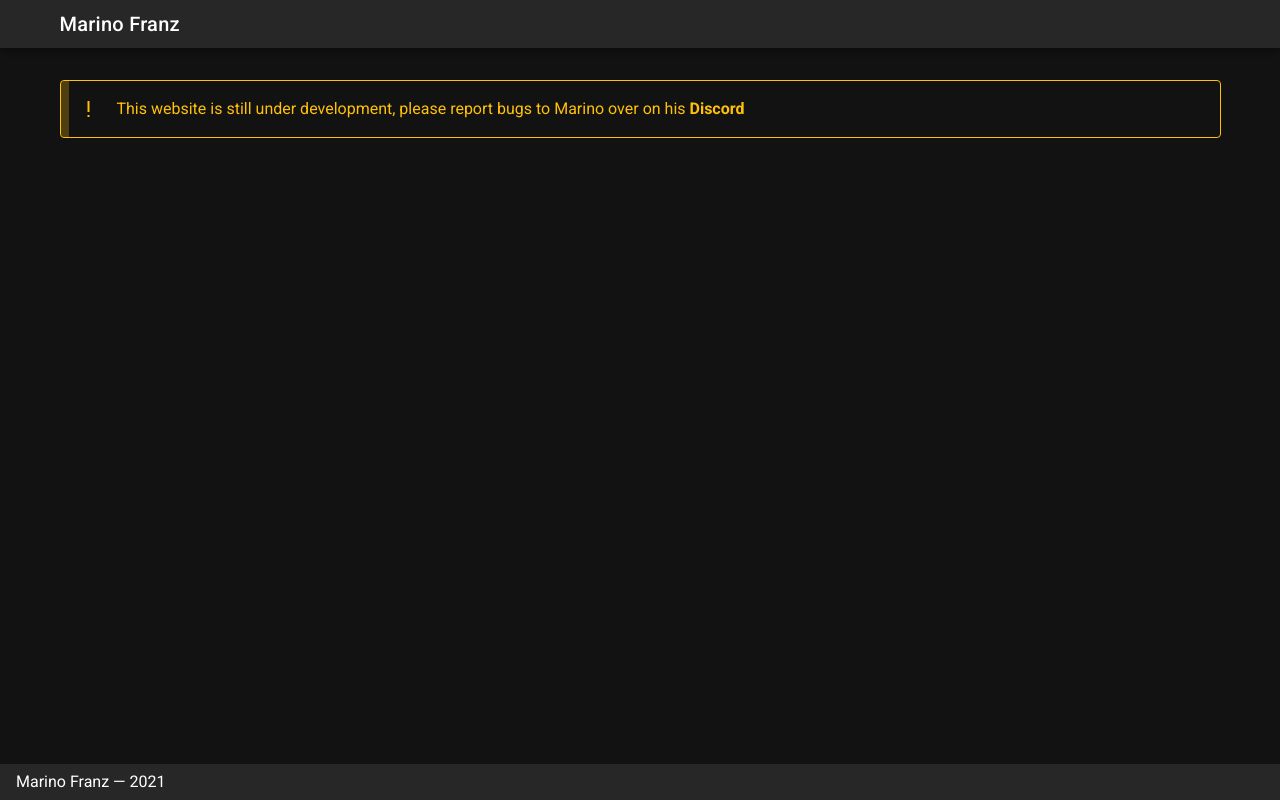
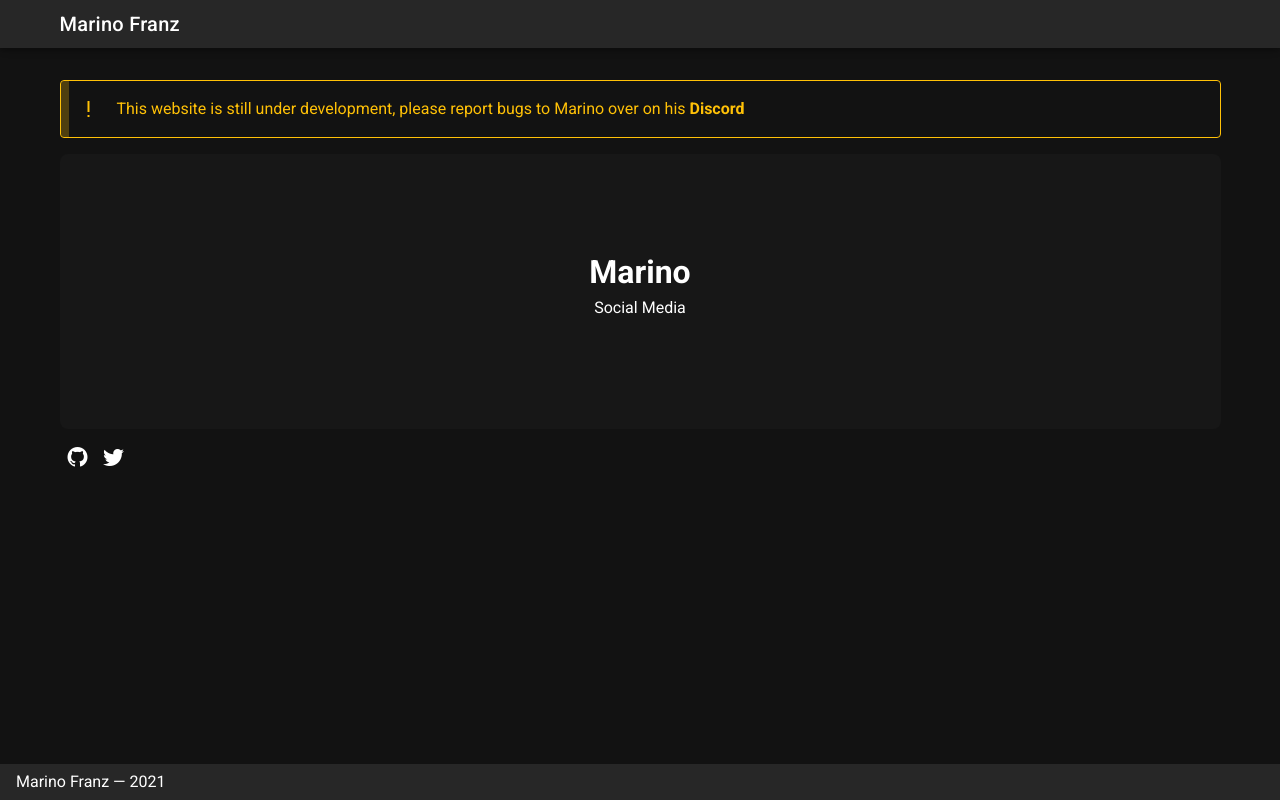
Before and after one commit to marinofranz/MarinoCodes, a Nuxt app: page /social in a window 1280 px wide. Built offline with nearby package versions, Linux system fonts and the light colour scheme.

Commit message:
:construction: WIP

```diff
--- a/assets/variables.scss
+++ /dev/null
@@ -1,4 +0,0 @@
-// Ref: https://github.com/nuxt-community/vuetify-module#customvariables
-//
-// The variables you want to modify
-// $font-size-root: 20px;
--- a/nuxt.config.js
+++ b/nuxt.config.js
@@ -47,7 +47,6 @@ export default {
 
   // Vuetify module configuration (https://go.nuxtjs.dev/config-vuetify)
   vuetify: {
-    customVariables: ['~/assets/variables.scss'],
     theme: {
       dark: true,
       themes: {
--- a/pages/index.vue
+++ b/pages/index.vue
@@ -76,11 +76,6 @@
 
 <script>
 export default {
-  data(){
-    return {
-
-    }
-  },
   head(){
     return {
       title: "Home"
--- /dev/null
+++ b/pages/social.vue
@@ -0,0 +1,63 @@
+<template>
+  <div>
+    <v-img
+      src="/MGlow.png"
+      max-height="275"
+      max-width="1400"
+      class="rounded-lg"
+    >
+      <v-overlay
+        :absolute="true"
+        :value="true"
+        :opacity="0.30"
+      >
+        <h1 class="text-center">Marino</h1>
+        <p class="text-center">Social Media</p>
+      </v-overlay>
+    </v-img>
+
+    <div class="bottom-spacing"></div>
+
+    <v-btn
+      text
+      icon
+      color="white"
+      to="https://github.com/marinofranz"
+    >
+      <v-icon>
+        mdi-github
+      </v-icon>
+    </v-btn>
+
+    <v-btn
+      text
+      icon
+      color="white"
+      to="https://twitter.com/DJMarino_"
+    >
+      <v-icon>
+        mdi-twitter
+      </v-icon>
+    </v-btn>
+  </div>
+</template>
+
+<style scoped>
+  .cursor-pointer {
+    cursor: pointer;
+  }
+
+  .bottom-spacing {
+    margin-bottom: 10px;
+  }
+</style>
+
+<script>
+export default {
+  head(){
+    return {
+      title: "Social Media"
+    }
+  }
+}
+</script>
```
